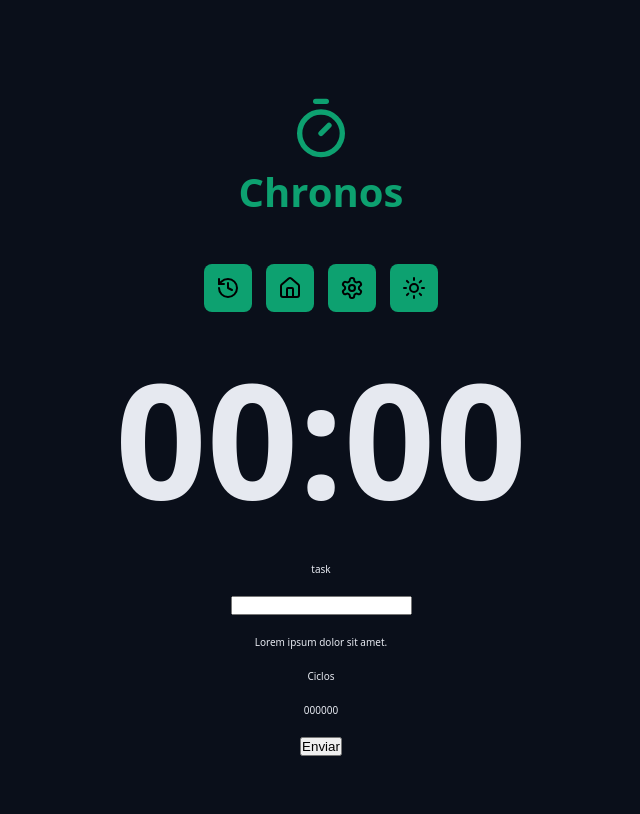
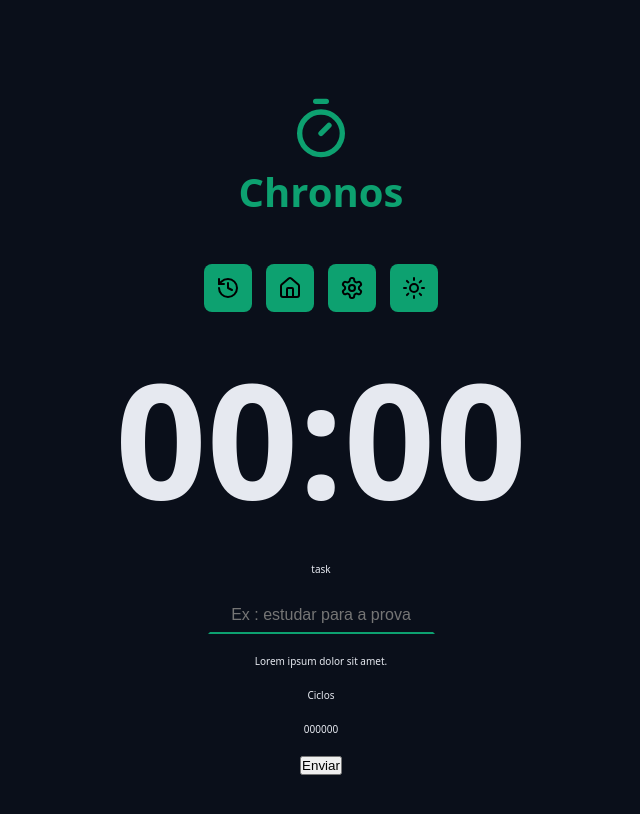
Before and after one commit to gustavocanepa10/chronos-pomodoro, a React (Vite) app: page / in a window 1280 px wide. Shown: the top 814 px of the page, without its empty margins (319-959 px from the left). Built offline with nearby package versions, Linux system fonts and the light colour scheme.

Commit message:
criando o input e o estilo

```diff
--- a/src/App.tsx
+++ b/src/App.tsx
@@ -11,55 +11,30 @@ import { Input } from "./components/Input/input";
 function App() {
   return (
     <>
-    <Container>
+      <Container>
+        <Logo />
 
-        <Logo/>
+        <Menu />
 
-
-
-
-        <Menu/>
-
-
-
-
-        <CountDown/>
-
-
+        <CountDown />
 
         <form className="form" action="">
           <div className="formRow">
-           <Input type="number"/>
+            <Input placeholder="Ex : estudar para a prova" labelText="task" id="input" type="string" />
           </div>
-          <div className="formRow">
-            Lorem ipsum dolor sit amet.
-          </div>
+          <div className="formRow">Lorem ipsum dolor sit amet.</div>
 
           <div className="formRow">
             <p>Ciclos</p>
             <p>000000</p>
-
-
           </div>
 
           <div className="formRow">
-            <button>
-              Enviar
-            </button>
+            <button>Enviar</button>
           </div>
-
         </form>
-
-
-
-
-
-
-
-
-    </Container>
+      </Container>
     </>
-
   );
 }
 
--- a/src/components/Container/Container.tsx
+++ b/src/components/Container/Container.tsx
@@ -1,19 +1,9 @@
-
-import styles from "./Container.module.css"
-
+import styles from "./Container.module.css";
 
 type ContainerProps = {
-    children: React.ReactNode
+  children: React.ReactNode;
+};
+
+export function Container({ children }: ContainerProps) {
+  return <div className={styles.container}>{children}</div>;
 }
-
-
-export function Container({children} : ContainerProps) {
-    return (
-       <div className= {styles.container}>
-      {children}
-      </div>
-
-
-
-    )
-}
--- a/src/components/Input/input.module.css
+++ b/src/components/Input/input.module.css
@@ -0,0 +1,21 @@
+
+
+.input {
+    background-color: transparent;
+    text-align: center;
+    font-size: 1.6rem;
+    padding: .8rem;
+    outline: none;
+    border: .2rem solid transparent;
+    border-bottom: .2rem solid var(--primary);
+    transition: all .1s ease-in-out;
+
+    color: var(--text-default);
+}
+
+.input:focus {
+    border: .2rem solid var(--primary);
+    border-radius: .8rem;
+
+
+}
--- a/src/components/Input/input.tsx
+++ b/src/components/Input/input.tsx
@@ -1,22 +1,18 @@
 
-type InputProps = {
-    type : string
+import styles from "./input.module.css"
 
 
+type InputProps = React.ComponentProps<"input"> & {
+  id: string;
+  labelText: string;
+};
+
+export function Input({ id, labelText, ...rest }: InputProps) {
+  return (
+    <>
+      <label htmlFor="input">{labelText}</label>
+
+      <input className= {styles.input} {...rest} id="input" />
+    </>
+  );
 }
-
-export function Input({type}: InputProps) {
-    return  (
-        <>
-          <label htmlFor="input">
-              task
-            </label>
-            <input type= {type} id="input" />
-        </>
-
-
-
-
-    )
-
-}
```
Also changed, not shown: src/components/CountDown/CountDown.tsx (+2 -16 lines), src/components/Logo/Logo.tsx (+10 -19 lines), src/components/Menu/Menu.tsx (+3 -16 lines).
